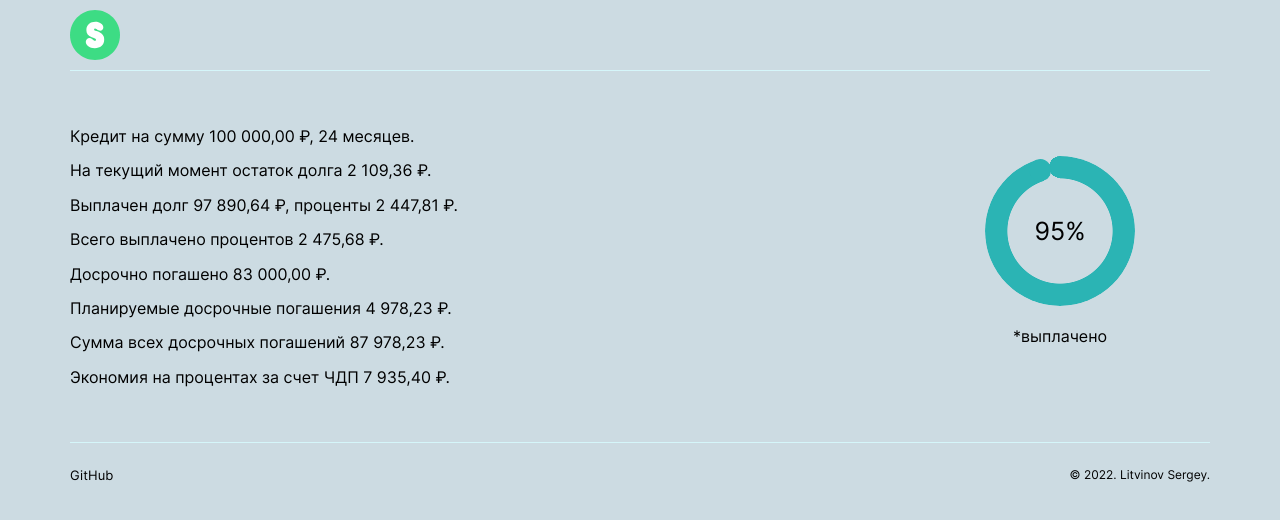
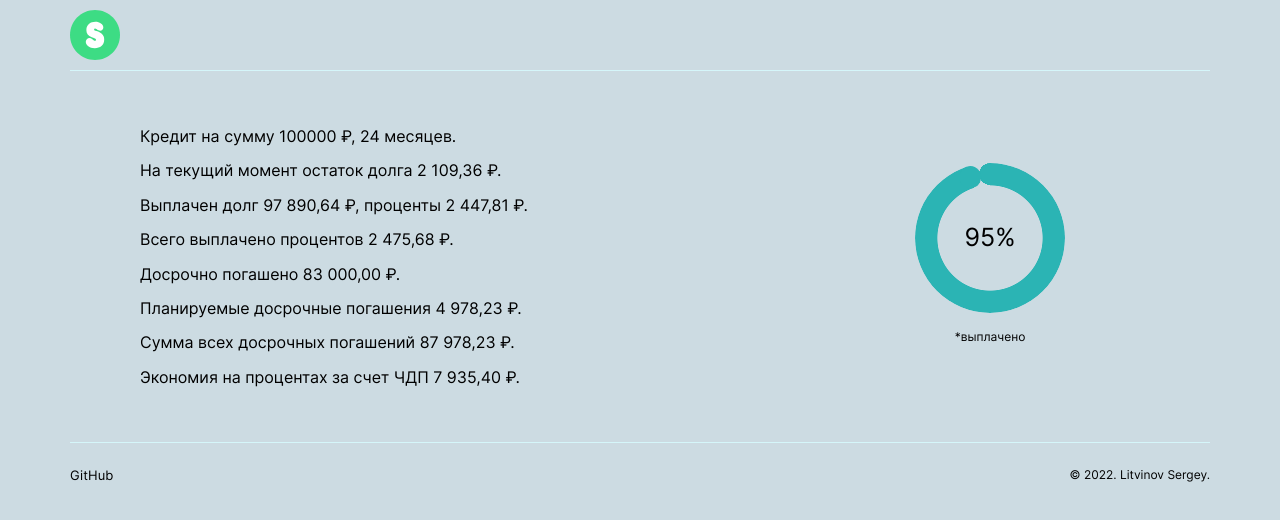
Before and after one commit to litvinovsl/trial-and-error-ts, a React (Create React App) app: page /credit-calculator/calculation in a window 1280 px wide. Shown: the top 520 px of the page. Built offline with nearby package versions, Linux system fonts and the light colour scheme.

Commit message:
working with styles

```diff
--- a/src/Components/Calculation/Calculation.css
+++ b/src/Components/Calculation/Calculation.css
@@ -11,64 +11,27 @@
 }
 
 .calculation__diagram{
+    margin-right: 70px;
     width: 300px;
     display: flex;
     flex-direction: column;
     align-items: center;
     justify-content: center;
 }
-/*
-.calculation__circle-diagram{
-    position: relative;
-    float: left;
-    width: 200px;
-    height: 200px;
-    border-radius: 50%;
-    box-shadow: 0px 1px 3px rgba(0, 0, 0, 0.8);
+
+.calculation__diagram-paragraph{
+    font-size: 12px;
 }
 
-.calculation__circle-diagram::after{
-    content: "";
-    position: absolute;
-    top: 25%;
-    left: 25%;
-    z-index: 50;
-    width: 50%;
-    height: 50%;
-    color: white;
-    background-color: #f5f5f5;
-    border-radius: 50%;
-    box-shadow: inset 0px 0px 4px rgba(0, 0, 0, 0.8);
+.calculation__credit-info-text{
+    margin-left: 70px;
+    max-width: 450px;
 }
 
-.calculation__circle-diagram-pie{
-    position: absolute;
-    width: 100%;
-    height: 100%;
-    background-color: #aaaaaa;
-    border-radius: 50%;
-    clip: rect(0px, 100px, 200px, 0px);
+.calculation__credit-paragraph{
+    font-size: 16px;
+    font-weight: 400px;
 }
-
-.calculation__circle-diagram-pie_paid{
-    z-index: 10;
-    background-color: #aaaaaa;
-    transform: rotate(-20deg);
-}
-
-.calculation__circle-diagram-pie_left{
-    z-index: 20;
-    background-color: #0074d9;
-    transform: rotate(160deg);
-}
-
-#ie {
-    z-index: 30;
-    background-color: #d11730;
-    transform: rotate(20deg);;
-} */
-
-
 
 .pie{
     --p:95;
--- a/src/Components/Calculation/Calculation.tsx
+++ b/src/Components/Calculation/Calculation.tsx
@@ -3,28 +3,24 @@ import React from 'react';
 import './Calculation.css';
 
 
-interface IDiagramStyle {
+interface ICalculationProps {
     interestPaid: number;
+    sum: number;
+    // creditStartDate: string;
+    // interestRate: number;
+    numberOfMonths: number;
+    // paymentDay: number;
 }
 
-function Calculation({interestPaid}: IDiagramStyle) {
+function Calculation(
+    {interestPaid, sum, numberOfMonths}: ICalculationProps) {
 
-    const data = {
-        sum: 100000,
-        creditStartDate: '26.04.2022',
-        interestRate: 10,
-        numberOfMonths: 24,
-        paymentDay: 15,
-        percentages: 95,
-    }
-
-    // p = 25
 
     return (
         <section className="calculation">
             <div className='calculation__credit-info'>
                 <div className='calculation__credit-info-text'>
-                    <p className='calculation__credit-paragraph'>Кредит на сумму 100 000,00 ₽, 24 месяцев.</p>
+                    <p className='calculation__credit-paragraph'>Кредит на сумму {sum} ₽, {numberOfMonths} месяцев.</p>
                     <p className='calculation__credit-paragraph'>На текущий момент остаток долга 2 109,36 ₽.</p>
                     <p className='calculation__credit-paragraph'>Выплачен долг 97 890,64 ₽, проценты 2 447,81 ₽.</p>
                     <p className='calculation__credit-paragraph'>Всего выплачено процентов 2 475,68 ₽.</p>
@@ -35,7 +31,7 @@ function Calculation({interestPaid}: IDiagramStyle) {
                 </div>
                 <div className='calculation__diagram'>
                     <div className="pie animate" style={{['--p' as any] : interestPaid }}> {interestPaid}%</div>
-                    <p className='calculation__diagram'>*выплачено</p>
+                    <p className='calculation__diagram-paragraph'>*выплачено</p>
                 </div>
             </div>
         </section>
```
